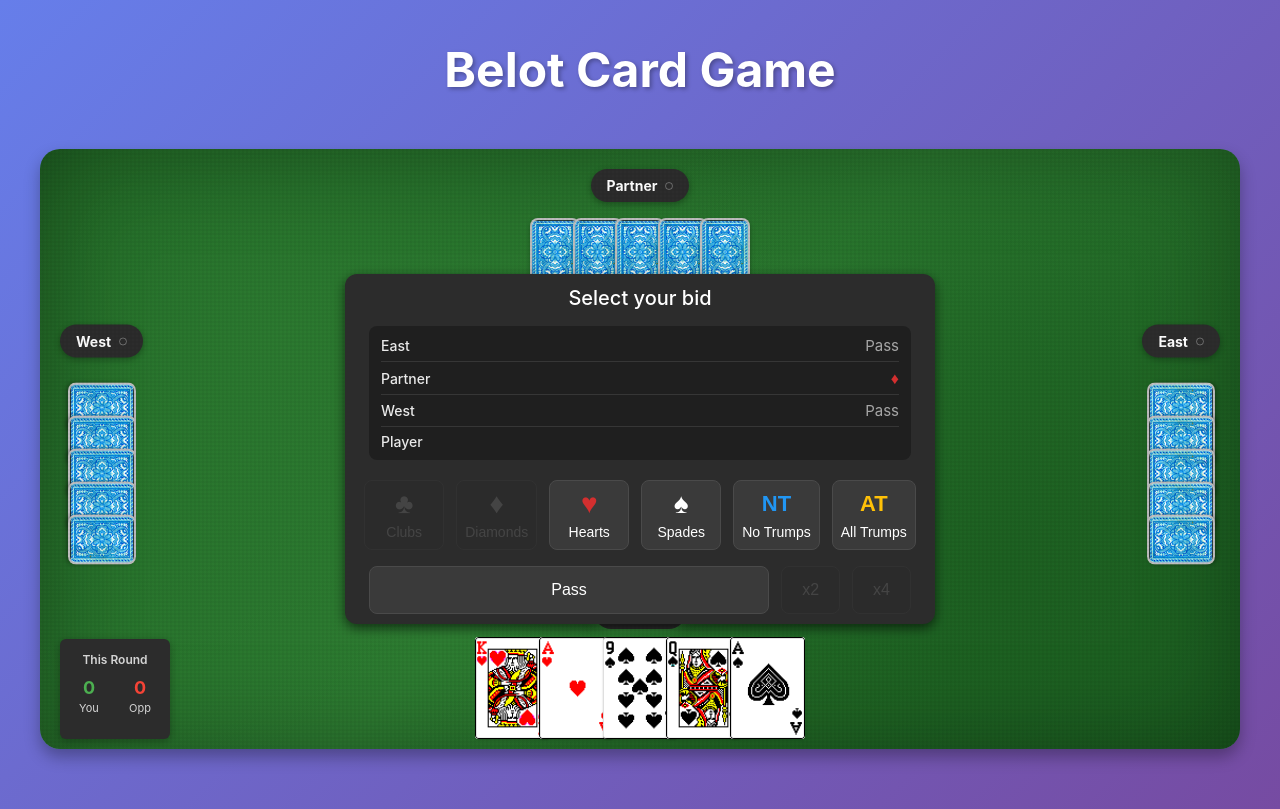
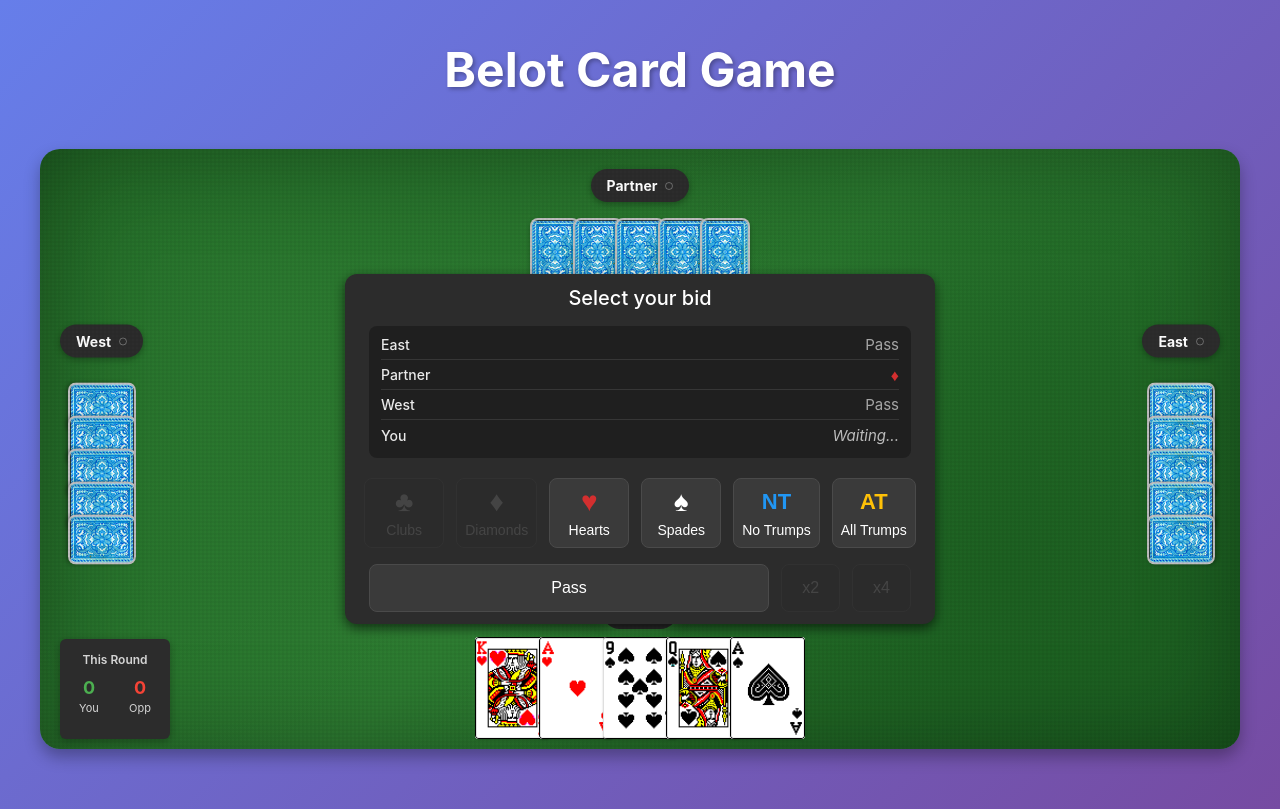
Before and after one commit to konstantini1980/belot-react, a React (Vite) app: page / in a window 1280 px wide. Built offline with nearby package versions, Linux system fonts and the light colour scheme.

Commit message:
Small changes to bidding panel

```diff
--- a/src/components/BiddingPanel.css
+++ b/src/components/BiddingPanel.css
@@ -36,7 +36,7 @@
   align-items: center;
   padding: 6px 0;
   border-bottom: 1px solid rgba(255, 255, 255, 0.1);
-  min-height: 24px;
+  height: 30px;
 }
 
 .bid-right-side {
--- a/src/components/BiddingPanel.jsx
+++ b/src/components/BiddingPanel.jsx
@@ -87,7 +87,7 @@ export default function BiddingPanel({
   const suitContracts = suitOrder.map(suit => CONTRACTS.find(c => c.value === suit));
   const specialContracts = CONTRACTS.filter(c => ['no-trump', 'all-trump'].includes(c.value));
 
-  const playerNames = ['Player', 'West', 'Partner', 'East'];
+  const playerNames = ['You', 'West', 'Partner', 'East'];
 
   // Calculate initial bidding order (counter-clockwise starting from currentBidder)
   // When no bids exist, show all 4 players in turn order
@@ -101,8 +101,7 @@ export default function BiddingPanel({
 
     // Add players in counter-clockwise order
     for (let i = 0; i < 4; i++) {
-      const playerId = (firstBidder - i) % 4;
-      order.push(playerId);
+      order.push((firstBidder - i) % 4);
     }
 
     return order;
@@ -145,7 +144,7 @@ export default function BiddingPanel({
                       <span className="bid-text">Redouble</span>
                     )}
                   </>
-                ) : isCurrentBidder && !isMyTurn ? (
+                ) : isCurrentBidder ? (
                   <span className="waiting-message-inline">
                     Waiting...
                   </span>
--- a/src/game/gameLogic.js
+++ b/src/game/gameLogic.js
@@ -28,7 +28,7 @@ export class BelotGame {
     this.phase = GAME_PHASES.DEALING;
     this.deck = [];
     this.players = [
-      { id: 0, name: 'Player', hand: [], team: 0 },
+      { id: 0, name: 'You', hand: [], team: 0 },
       { id: 1, name: 'West', hand: [], team: 1 },
       { id: 2, name: 'Partner', hand: [], team: 0 },
       { id: 3, name: 'East', hand: [], team: 1 }
```
